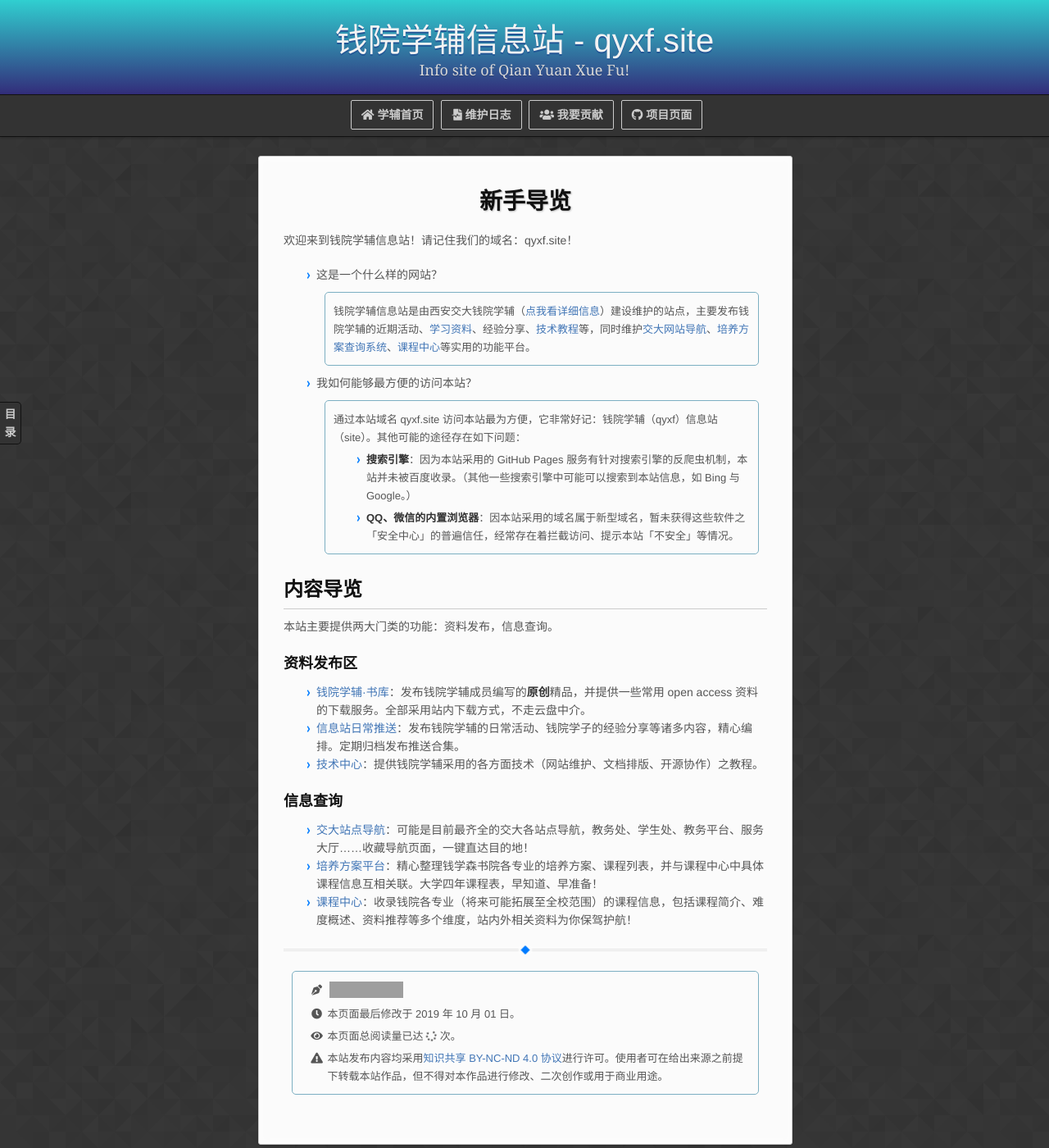
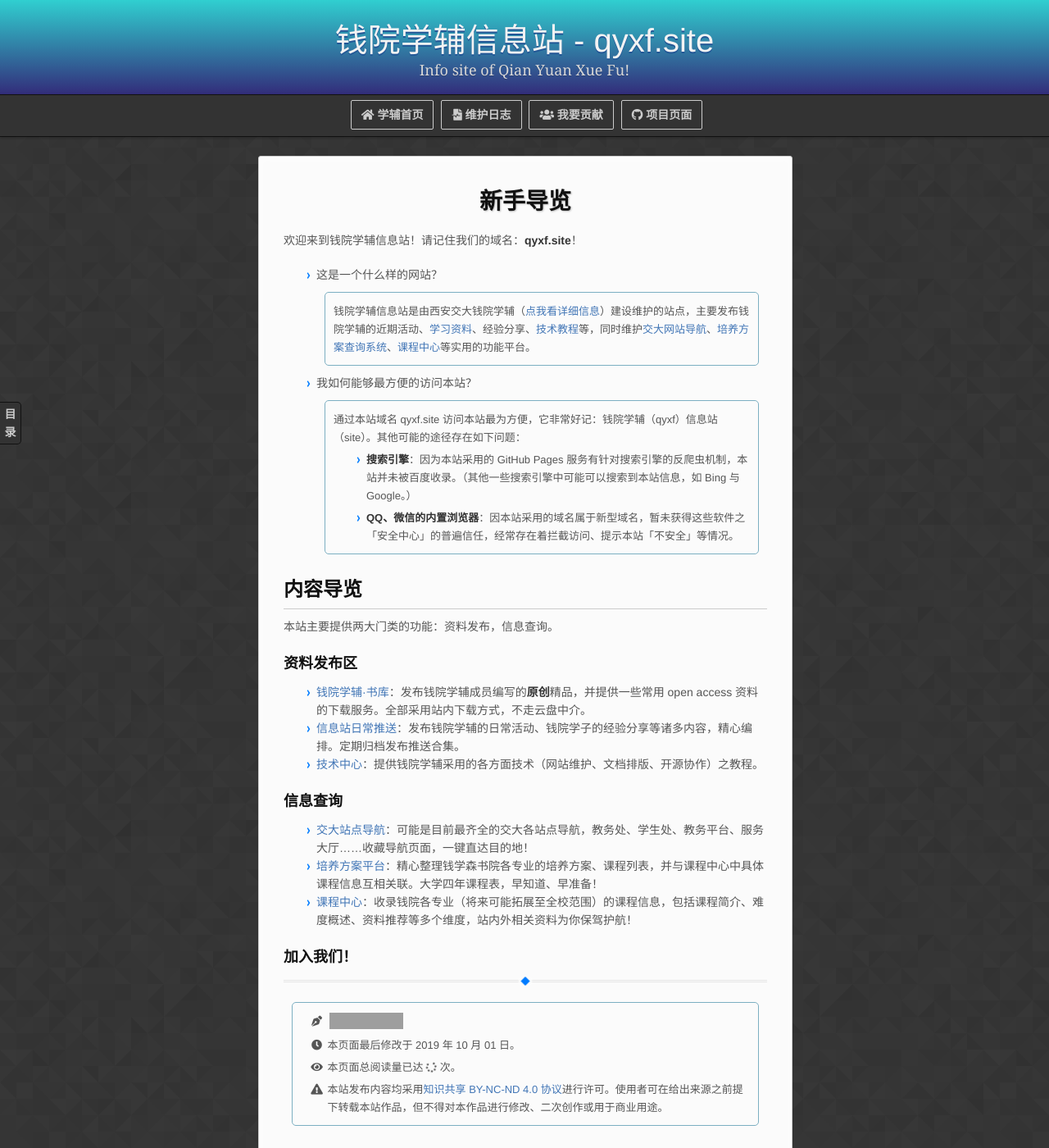
Before and after one commit to qyxf/qyxf.github.io, a Jekyll site: the page built from welcome.md, in a window 1280 px wide and 1400 px high. Shown: the whole window at 82% size. Built offline with Jekyll 4.4.1, drawn with Linux system fonts in a browser that asks for light colours; nearby versions of some CDN libraries; some web fonts are replaced; our own code applies the rules of GitHub Pages for plain Markdown files; comment, search, counter and statistics services are not loaded; grey boxes are pictures that could not be loaded.

Commit message:
Minor changes on welcome page

```diff
--- a/welcome.md
+++ b/welcome.md
@@ -5,7 +5,7 @@ author: '![能动少C71尤佳睿](person)'
 
 # 新手导览
 
-欢迎来到钱院学辅信息站！请记住我们的域名：qyxf.site！
+欢迎来到钱院学辅信息站！请记住我们的域名：**qyxf.site**！
 
 - 这是一个什么样的网站？
   > 钱院学辅信息站是由西安交大钱院学辅（[点我看详细信息](/about)）建设维护的站点，主要发布钱院学辅的近期活动、[学习资料](/BookHub)、经验分享、[技术教程](/tutorials)等，同时维护[交大网站导航](/navigator)、[培养方案查询系统](/program)、[课程中心](/course)等实用的功能平台。
@@ -28,3 +28,5 @@ author: '![能动少C71尤佳睿](person)'
 - [交大站点导航](/navigator)：可能是目前最齐全的交大各站点导航，教务处、学生处、教务平台、服务大厅……收藏导航页面，一键直达目的地！
 - [培养方案平台](/program)：精心整理钱学森书院各专业的培养方案、课程列表，并与课程中心中具体课程信息互相关联。大学四年课程表，早知道、早准备！
 - [课程中心](/course)：收录钱院各专业（将来可能拓展至全校范围）的课程信息，包括课程简介、难度概述、资料推荐等多个维度，站内外相关资料为你保驾护航！
+
+### 加入我们！
```
